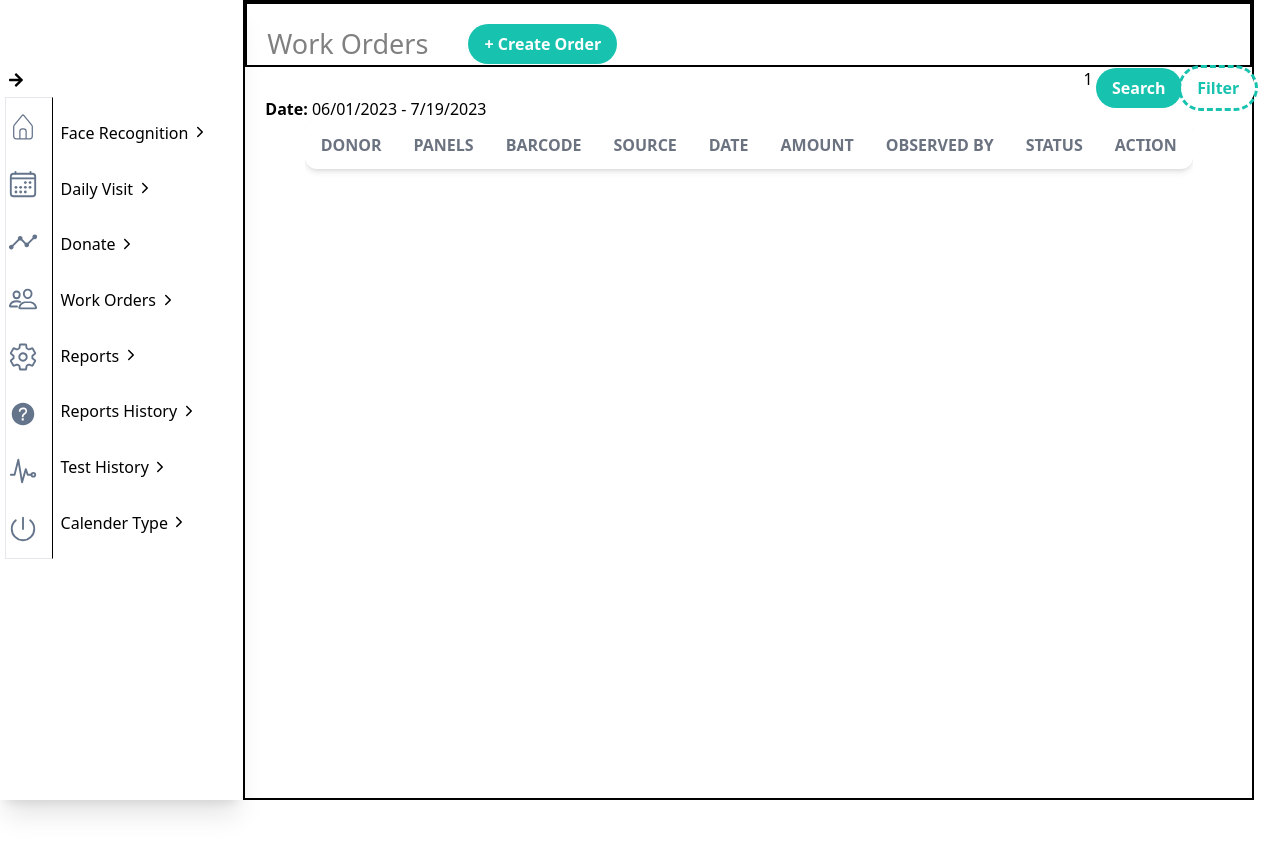
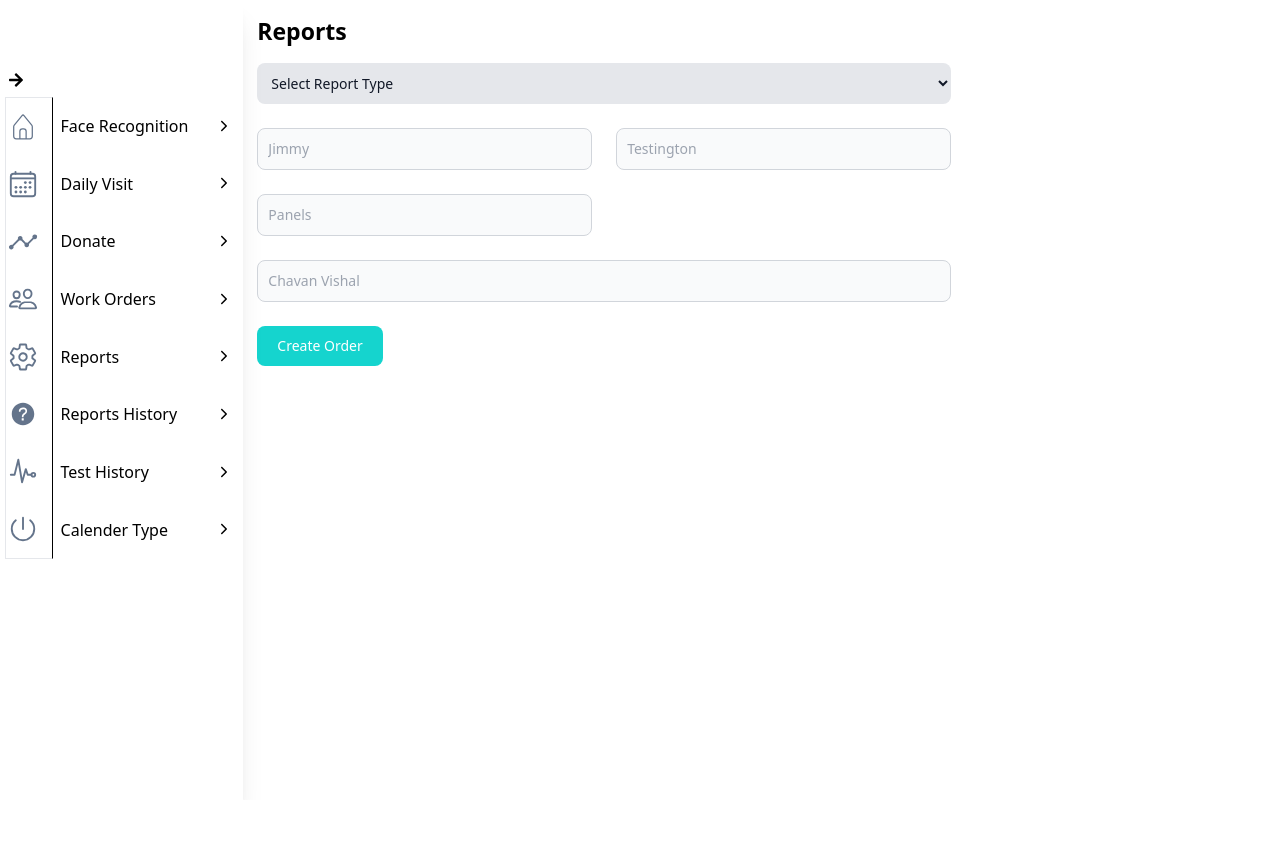
Before and after one commit to singhalok1619/my-next-redux-app, a Next.js app: page /sideBar in a window 1280 px wide. Shown: the top 854 px of the page. After the commit the page ends 800 px from the top, so only its background shows below. Built offline with nearby package versions, Linux system fonts and the light colour scheme.

Commit message:
UI Fixes

```diff
--- a/components/modal.tsx
+++ b/components/modal.tsx
@@ -1,19 +1,14 @@
 import React from "react";
+import { IoIosClose } from "react-icons/io";
 
 const Modal = ({ isOpen, closeModal, children }) => {
   const modalClass = isOpen ? "block" : "hidden";
 
   return (
-    <div
-      className={`fixed z-10 inset-0 border-2 border-black overflow-y-auto ${modalClass}`}
-    >
+    <div className={`fixed z-10 inset-0  overflow-y-auto ${modalClass}`}>
       <div className="flex items-end justify-center min-h-screen pt-4 px-4 pb-20 text-center sm:block sm:p-0">
-        <div
-          className="fixed inset-0 transition-opacity"
-          aria-hidden="true"
-          onClick={closeModal}
-        >
-          <div className="absolute inset-0 bg-gray-500 opacity-75"></div>
+        <div className="fixed inset-0 transition-opacity" aria-hidden="true">
+          <div className="absolute inset-0 bg-gray-700 opacity-50"></div>
         </div>
 
         <span
@@ -29,11 +24,15 @@ const Modal = ({ isOpen, closeModal, children }) => {
           aria-modal="true"
           aria-labelledby="modal-headline"
         >
+          <IoIosClose
+            className="absolute right-5 top-5 text-[30px]"
+            onClick={closeModal}
+          />
           {children}
         </div>
       </div>
     </div>
-  )
+  );
 };
 
 export default Modal;
--- /dev/null
+++ b/components/reports.tsx
@@ -0,0 +1,78 @@
+import React from "react";
+
+const Reports = () => {
+  return (
+    <div className="w-[70%]">
+      <p className="text-[23px] font-bold text-black pt-[2%] pl-[2%]">
+        Reports
+      </p>
+      <form className="pl-[2%] mt-[2%]">
+        <div className="mb-6">
+          <select
+            className="bg-gray-200  text-gray-900 text-sm rounded-lg focus:ring-blue-500 focus:border-blue-500 block w-full p-2.5   dark:border-gray-600 dark:placeholder-gray-400  dark:focus:ring-blue-500 dark:focus:border-blue-500"
+            placeholder="Status"
+          >
+            <option value="select">Select Report Type</option>
+            <option value="1">Option 1</option>
+            <option value="2">Option 2</option>
+            <option value="3">Option 3</option>
+            <option value="4"> Option 4</option>
+          </select>
+        </div>
+        <div className="grid gap-6 mb-6 lg:grid-cols-2">
+          <div>
+            <input
+              type="text"
+              className="bg-gray-50 border border-gray-300 text-gray-900 text-sm rounded-lg focus:ring-blue-500 focus:border-blue-500 block w-full p-2.5   dark:focus:ring-blue-500 dark:focus:border-blue-500 dark:border-gray-600 dark:placeholder-gray-400"
+              placeholder="Jimmy"
+              required
+              // value={firstName}
+              // onChange={(e) => setfirstName(e.target.value)}
+            />
+          </div>
+          <div>
+            <input
+              type="text"
+              id="last_name"
+              className="bg-gray-50 border border-gray-300 text-gray-900 text-sm rounded-lg focus:ring-blue-500 focus:border-blue-500 block w-full p-2.5 dark:border-gray-600 dark:placeholder-gray-400  dark:focus:ring-blue-500 dark:focus:border-blue-500"
+              placeholder="Testington"
+              required
+              // value={lastName}
+              // onChange={(e) => setlastName(e.target.value)}
+            />
+          </div>
+          <div>
+            <input
+              type="text"
+              className="bg-gray-50 border border-gray-300 text-gray-900 text-sm rounded-lg focus:ring-blue-500 focus:border-blue-500 block w-full p-2.5 dark:placeholder-gray-400  dark:focus:ring-blue-500 dark:focus:border-blue-500 dark:border-gray-600 "
+              placeholder="Panels"
+              required
+              // value={panel}
+              // onChange={(e) => setPanel(e.target.value)}
+            />
+          </div>
+        </div>
+        <div className="mb-6">
+          <input
+            type="text"
+            className="bg-gray-50 border border-gray-300 text-gray-900 text-sm rounded-lg focus:ring-blue-500 focus:border-blue-500 block w-full p-2.5   dark:border-gray-600 dark:placeholder-gray-400  dark:focus:ring-blue-500 dark:focus:border-blue-500"
+            placeholder="Chavan Vishal"
+            required
+            //   value={observedBy}
+            //   onChange={(e) => setObservedBy(e.target.value)}
+          />
+        </div>
+
+        <button
+          // onClick={handleAddUser}
+          type="submit"
+          className="text-white bg-[#15d4ce] hover:bg-blue-800 focus:ring-4 focus:outline-none focus:ring-blue-300 font-medium rounded-lg text-sm w-full sm:w-auto px-5 py-2.5 text-center dark:bg-[#15d4ce] dark:hover:bg-[#15d4ce] dark:focus:ring-[#15d4ce]"
+        >
+          Create Order
+        </button>
+      </form>
+    </div>
+  );
+};
+
+export default Reports;
--- a/components/workOrders.tsx
+++ b/components/workOrders.tsx
@@ -1,5 +1,6 @@
 import React, { useState } from "react";
 import { BsThreeDotsVertical } from "react-icons/bs";
+import { IoIosSearch } from "react-icons/io";
 import Modal from "./modal";
 import ActionModal from "./actionModal";
 import { useDispatch } from "react-redux";
@@ -51,17 +52,19 @@ const WorkOrders = () => {
 
   return (
     <div className="w-auto h-auto">
-      <div className="border-2 border-black flex ">
-        <p className="text-[27px] text-[grey] pt-[2%] pl-[2%]">Work Orders</p>
+      <div className=" flex ">
+        <p className="text-[23px] font-bold text-black pt-[2%] pl-[2%]">
+          Work Orders
+        </p>
         <button
-          className="bg-[#17c2af] hover:bg-[#16c2af] text-white font-bold py-2 px-4 rounded-full h-[16%] mt-[2%] ml-[4%]"
+          className="bg-[#17c2af] hover:bg-[#16c2af] text-white font-bold py-2 px-4 rounded-full h-[16%] mt-[2%] ml-[4%] text-[13px]"
           onClick={openModal}
         >
           + Create Order
         </button>
       </div>
       <Modal isOpen={isModalOpen} closeModal={closeModal}>
-        {/* Your modal content goes here */}
+        {/*  modal content goes here */}
         <form>
           <h1 className="text-gray-900 text-center mb-[4%]">Create Order</h1>
           <div className="grid gap-6 mb-6 lg:grid-cols-2">
@@ -203,34 +206,36 @@ const WorkOrders = () => {
           </button>
         </form>
       </Modal>
-      <div className="flex flex-row justify-between">
+      <div className="flex flex-row justify-between ">
         <div className="ml-[2%] mt-[3%]">
           <span className="font-bold">Date:</span>
-          <span> 06/01/2023 - 7/19/2023</span>
+          <span className="text-[13px]"> 06/01/2023 - 7/19/2023</span>
         </div>
-        <div className="flex flex-row">
-          <div>1</div>
-          <div>
+        <div className="flex flex-row   text-[13px] justify-around w-[20%] mt-[1%]">
+          <span className=" w-[38px] h-[38px] flex bg-gray-200 rounded-full   ">
+            <IoIosSearch className=" text-[#16c2af] w-[34px]  flex h-[34px]" />
+          </span>
+          <div className="mx-[4%]">
             {" "}
             <button className="bg-[#17c2af]  hover:bg-[#16c2af] text-white font-bold py-2 px-4 rounded-full  mt-[2%] ml-[4%]">
-              Search
+              SEARCH
             </button>
           </div>
           <div>
             {" "}
-            <button className="bg-[#fff] hover:bg-[#16c2af] text-[#17c2af] hover:text-[#fff] outline-dashed font-bold py-2 px-4 rounded-full  mt-[2%] ml-[4%]">
-              Filter
+            <button className="bg-gray-200 hover:bg-[#16c2af] text-[#17c2af] hover:text-[#fff] border-[1px] border-[#17c2af] font-bold py-2 px-4 rounded-full  mt-[2%] ml-[4%] ">
+              FILTERS
             </button>
           </div>
         </div>
       </div>
 
       {/* table */}
-      <div className="flex min-h-screen w-[inherit] justify-evenly">
-        <div className="overflow-x-auto">
-          <table className="min-w-full bg-white shadow-md rounded-xl">
-            <thead>
-              <tr className="bg-blue-gray text-gray-500">
+      <div className="min-h-screen mt-[3%] w-full ">
+        <div className="overflow-x-auto  flex justify-evenly ">
+          <table className="w-[inherit]">
+            <thead className="bg-gray-100 ">
+              <tr className="text-black text-[12px]">
                 <th className="py-3 px-4 text-left">DONOR</th>
                 <th className="py-3 px-4 text-left">PANELS</th>
                 <th className="py-3 px-4 text-left">BARCODE</th>
@@ -243,13 +248,13 @@ const WorkOrders = () => {
               </tr>
             </thead>
             {users.map((user: any) => (
-              <tbody className="text-blue-gray-900" key={user.id}>
+              <tbody className=" text-[12px]" key={user.id}>
                 <tr className="border-b border-blue-gray-200">
-                  <td className="py-3 px-4">
+                  <td className="py-3 px-4 text-[#17c2af]">
                     {user?.lastName},{user?.firstName}
                   </td>
                   <td className="py-3 px-4">{user?.panel}</td>
-                  <td className="py-3 px-4">{user?.id}</td>
+                  <td className="py-3 px-4 text-[#17c2af]">{user?.id}</td>
                   <td className="py-3 px-4">{user?.source}</td>
                   <td className="py-3 px-4">{user?.date}</td>
                   <td className="py-3 px-4">${user?.amount}</td>
--- a/pages/sideBar.tsx
+++ b/pages/sideBar.tsx
@@ -13,10 +13,11 @@ import {
 } from "react-icons/io5";
 import { IoIosArrowForward } from "react-icons/io";
 import WorkOrders from "../components/workOrders";
+import Reports from "../components/reports";
 
 export default function SideBar() {
   const [isOpen, setIsOpen] = useState(true);
-  const [drawerContent, setDrwaerContent] = useState("Reports");
+  const [drawerContent, setDrawerContent] = useState("Reports");
   const toggleSidebar = () => {
     setIsOpen(!isOpen);
   };
@@ -101,12 +102,12 @@ export default function SideBar() {
                 <IoPowerOutline />
               </li>
             </ul>
-            <ul className="list-none p-0 w-[80%] flex flex-col justify-evenly">
+            <ul className="list-none p-0 w-[80%] flex flex-col justify-around ">
               {DrawerItem.map((item: any, id: any) => (
                 <li
-                  className="p-2   flex flex-row cursor-pointer"
+                  className="p-2   flex flex-row cursor-pointer justify-between  rounded-3xl"
                   key={id}
-                  onClick={() => setDrwaerContent(item?.label)}
+                  onClick={() => setDrawerContent(item?.label)}
                 >
                   {item?.label}
                   <IoIosArrowForward className="m-[2%]" />
@@ -130,8 +131,9 @@ export default function SideBar() {
           )}
         </span>
         {/* //Rest Content Area */}
-        <div className="w-[79%] border-2 border-black h-screen">
-          <WorkOrders />
+        <div className="w-[79%] h-screen">
+          {drawerContent == "Work Orders" && <WorkOrders />}
+          {drawerContent == "Reports" && <Reports />}
         </div>
       </div>
     </>
```
Also changed, not shown: components/calendar.tsx (+105 -19 lines).
